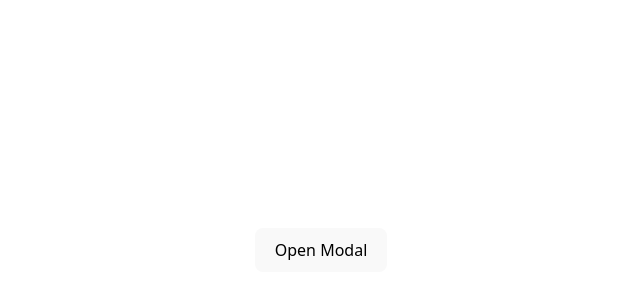
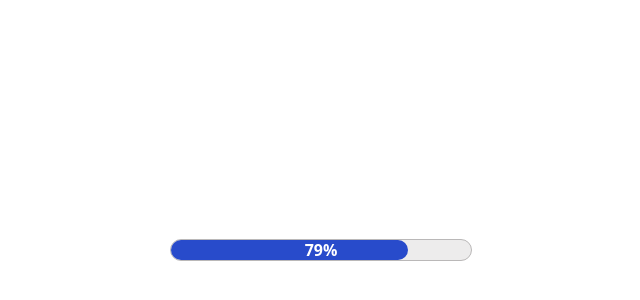
Before and after one commit to pranjal-prateek/React-Everthing, a React (Vite) app: page / in a window 1280 px wide. Shown: the part 150-450 px from the top of the page, without its empty margins (319-959 px from the left). Built offline with nearby package versions, Linux system fonts and the light colour scheme.

Commit message:
feat: added Progressbar component

```diff
--- a/src/App.jsx
+++ b/src/App.jsx
@@ -1,7 +1,7 @@
 import { useState } from "react";
 import "./App.css";
 import { ErrorBoundary } from "./ErrorBoundary/ErrorBoundary";
-import CustomModal from "./Machine Coding/Modal/Modal";
+import ProgressBar from "./Machine Coding/ProgressBar/ProgressBar";
 function App() {
   const [isModalOpen, setIsModalOpen] = useState(false);
 
@@ -36,7 +36,7 @@ function App() {
       <button onClick={handleClick}>button</button> */}
       {/* <ClassComponent /> */}
       {/* <StarPattern/> */}
-      {isModalOpen && (
+      {/* {isModalOpen && (
         <CustomModal
           title="Sample Modal Title"
           description="This is a sample modal description."
@@ -46,7 +46,9 @@ function App() {
           <button onClick={handleClick}>Click Me</button>
         </CustomModal>
       )}
-      <button onClick={handleOpen}>Open Modal</button>
+      <button onClick={handleOpen}>Open Modal</button> */}
+
+      <ProgressBar/>
 
     </ErrorBoundary>
   );
--- /dev/null
+++ b/src/Machine Coding/ProgressBar/ProgressBar.jsx
@@ -0,0 +1,19 @@
+import { useEffect, useState } from "react";
+import ProgressBarView from "./ProgressBarView";
+const ProgressBar =()=>{
+const [value,setValue] =useState(0);
+useEffect(() => {
+  const interval = setInterval(() => {
+    setValue((val) => val + 1);
+  }, 100);
+  return () => clearInterval(interval);
+}, []);
+
+return (
+  <>
+    <ProgressBarView value={value} />
+  </>
+);
+
+}
+export default ProgressBar
--- /dev/null
+++ b/src/Machine Coding/ProgressBar/ProgressBarView.jsx
@@ -0,0 +1,20 @@
+import { useEffect, useState } from "react"
+import styles from './progressbar.module.css'
+const ProgressBarView =({value})=>{
+
+  const [percentage,setPercentage] = useState(value)
+
+  useEffect(()=>{
+    setPercentage(Math.min(100, Math.max(value, 0))); // Ensure within 0-100
+  },[value])
+
+  const textColor = percentage >= 50 ? "white" : "black";
+
+  return(
+    <div className={styles.progressBar}>
+     <span style={{ color: textColor }}>{String(percentage)}%</span>
+      <div className={styles.progressActive} style={{width:`${percentage}%`}}></div>
+    </div>
+  )
+}
+export default ProgressBarView
--- /dev/null
+++ b/src/Machine Coding/ProgressBar/progressbar.module.css
@@ -0,0 +1,29 @@
+.progressBar {
+  width: 300px;
+  height: 20px;
+  border-radius: 20px;
+  background-color: rgb(237, 236, 236);
+  position: relative;
+  border: 1px solid rgb(186, 184, 184);
+  text-align: center; /* Center the text horizontally */
+}
+
+.progressActive {
+  height: 20px;
+  background-color: rgb(40, 75, 203);
+  border-radius: 20px;
+  position: absolute;
+  top: 0;
+  left: 0;
+  z-index: 1; /* Ensure progress bar is behind the text */
+}
+
+.progressBar span {
+  position: absolute;
+  top: 0;
+  left: 50%;
+  transform: translateX(-50%);
+  font-weight: bold;
+  line-height: 20px; /* Center the text vertically in the bar */
+  z-index: 2; /* Ensure text is above the progress bar */
+}
```
